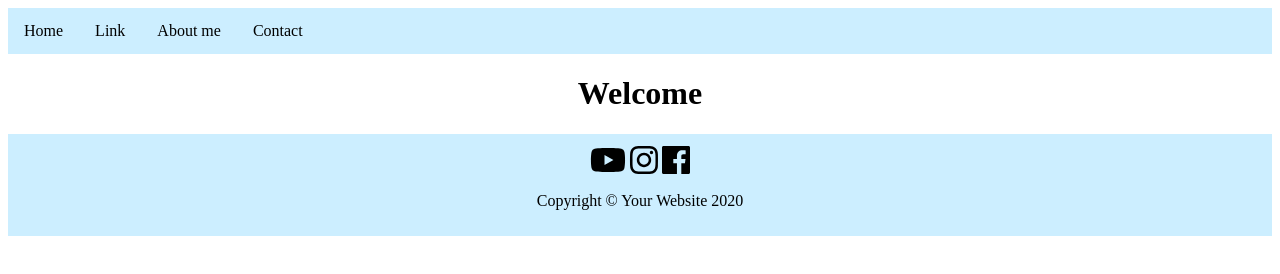
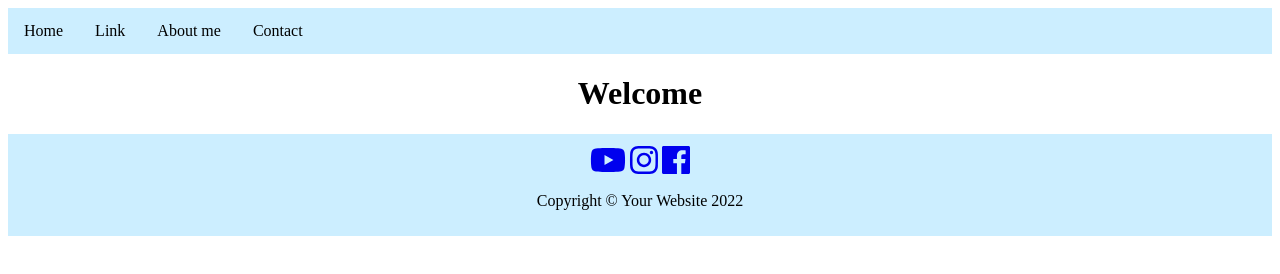
Before and after one commit to joel1999/Portfolio, a plain HTML site: page index.html in a window 1280 px wide. Drawn offline with Linux system fonts and the light colour scheme.

Commit message:
Update index.html

```diff
--- a/index.html
+++ b/index.html
@@ -4,7 +4,7 @@
     <meta charset="UTF-8">
     <title>Home</title>
     <link href="style.css" rel="stylesheet">
-<!--    icon script-->
+    <!--    icon script-->
     <script defer src="https://use.fontawesome.com/releases/v5.3.1/js/all.js"></script>
 </head>
 <header>
@@ -29,11 +29,20 @@
 
 <h1>Welcome</h1>
 
+<!--<div class="WEL">-->
+<!--        <h2 class="welh2">Joel Ignacius</h2>-->
+<!--        <img src="IMG/ME.jfif" alt="vbfoto" class="img-me">-->
+
+<!--        <h3>Skills</h3>-->
+<!--        <p>html&css</p>-->
+<!--        <p>java</p>-->
+<!--</div>-->
+
 <footer>
-    <i class="fab fa-youtube fa-2x"></i>
-    <i class="fab fa-instagram fa-2x"></i>
-    <i class="fab fa-facebook fa-2x"></i>
-    <p>Copyright © Your Website 2020</p>
+    <a class="Footerlink" href="https://youtube.com/channel/UC1FyyqvIHMtRCOOtnsJID4g"><i class="fab fa-youtube fa-2x"></i></a>
+    <a class="Footerlink" href="https://www.instagram.com/j.ignacius/"><i class="fab fa-instagram fa-2x"></i></a>
+    <a class="Footerlink" href="https://www.facebook.com/profile.php?id=100010094556577"><i class="fab fa-facebook fa-2x"></i></a>
+    <p>Copyright © Your Website 2022</p>
 </footer>
 </body>
 
```
